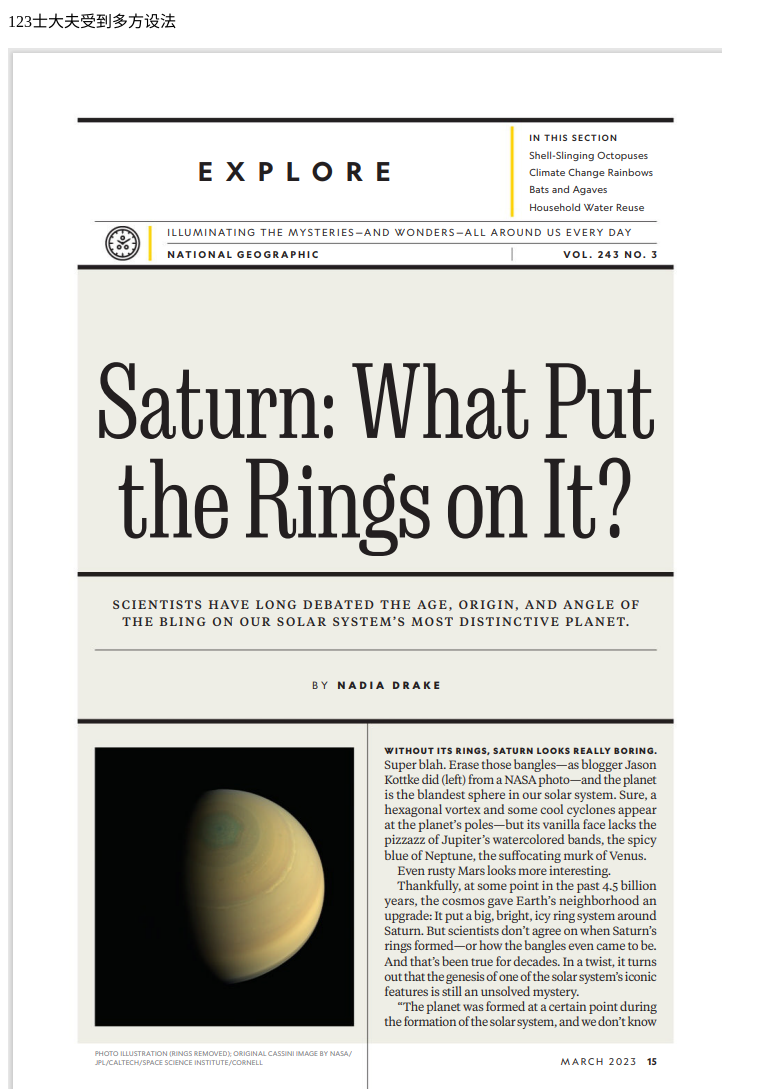
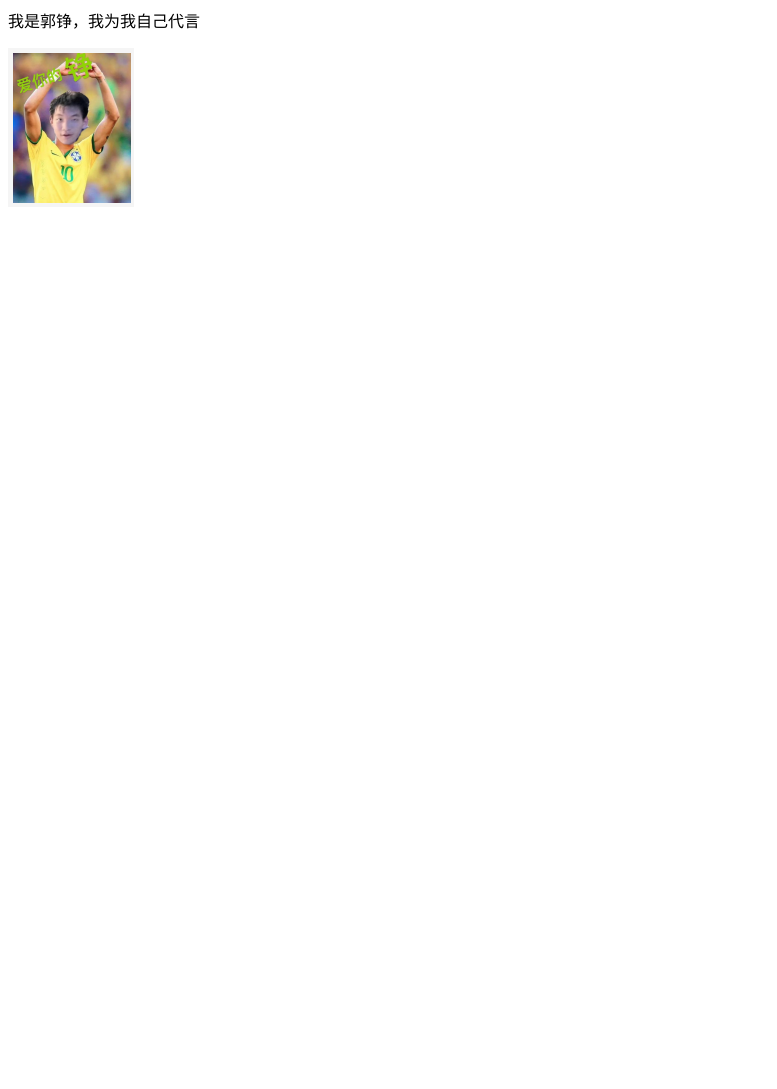
Before and after one commit to SMT2333/2, a plain HTML site: page index.html in a window 1280 px wide. Shown: the whole page, without its empty margins (0-777 px from the left). After the commit the page ends 800 px from the top, so only its background shows below. Drawn offline with Linux system fonts and the light colour scheme.

Commit message:
no message

```diff
--- a/index.html
+++ b/index.html
@@ -1,5 +1,5 @@
 <p>
-123士大夫受到多方设法
+我是郭铮，我为我自己代言
 </p>
 
-<img src ='2023-07-09-200624.png' />
+<img src ='2023-07-10215133.png' />
```
Also changed, not shown: 2023-07-10215133.png (added).
